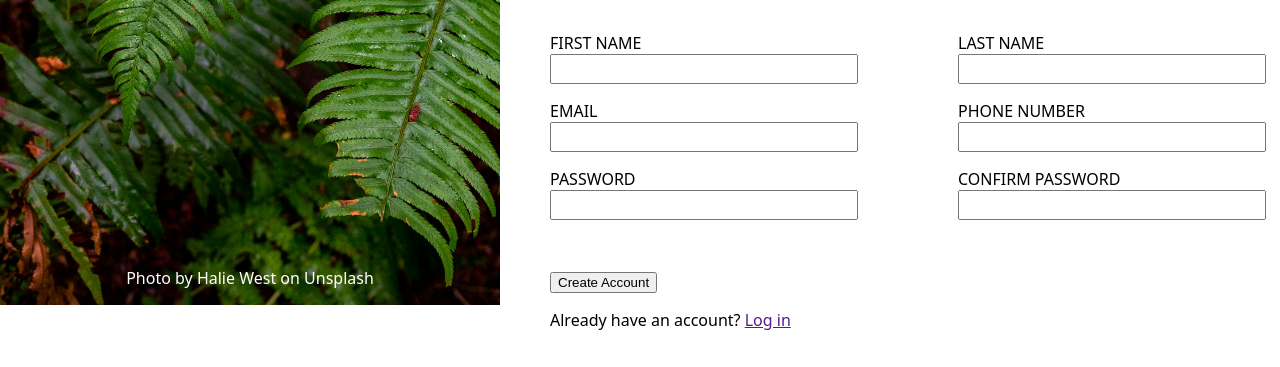
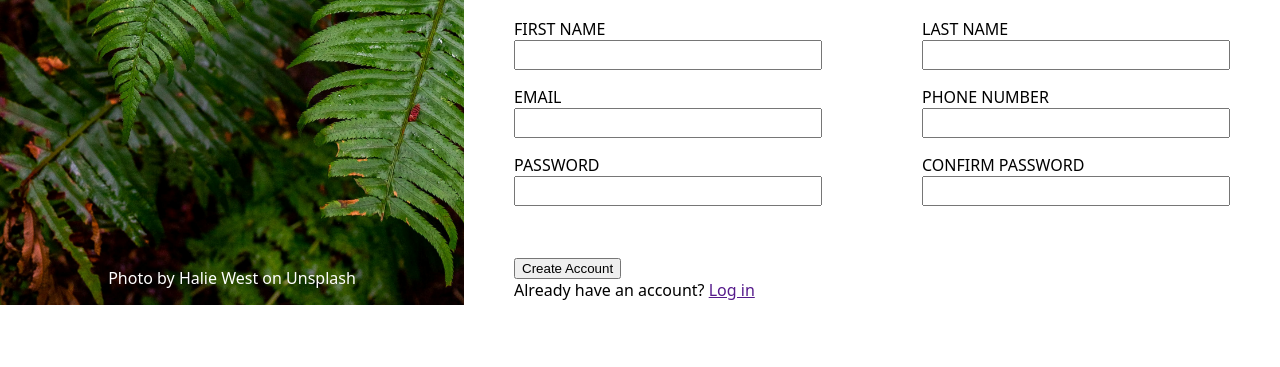
Before and after one commit to kpbongat/odin-signUpForm, a plain HTML site: page index.html in a window 1280 px wide. Shown: the part 495-862 px from the top of the page. Drawn offline with Linux system fonts and the light colour scheme.

Commit message:
Redo padding to margin and remove paragraph margin

```diff
--- a/css/style.css
+++ b/css/style.css
@@ -32,7 +32,11 @@ body {
     flex-direction: column;
     justify-content: center;
     gap: 50px;
-    padding-left: 50px;
+    margin: 50px 50px;
+}
+
+.content p {
+    margin-block-start: 0px;
 }
 
 .hero p,
```
